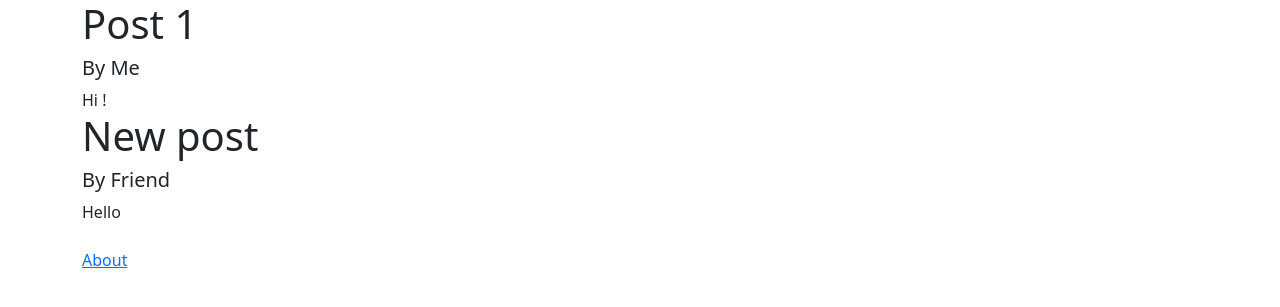
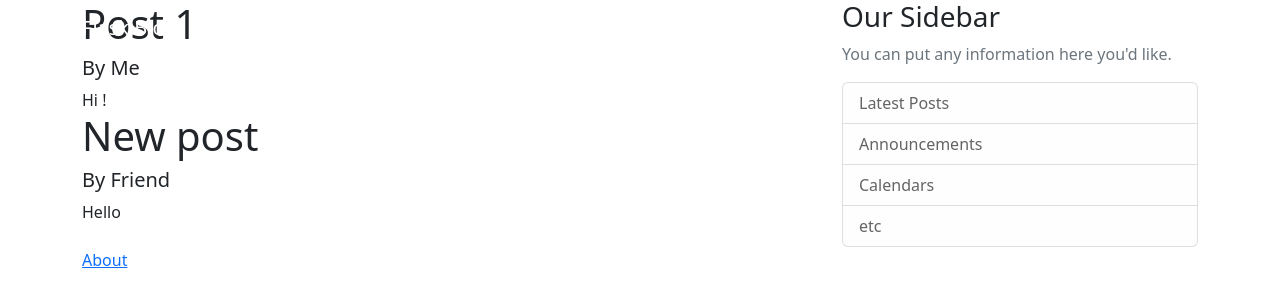
Before and after one commit to soumya-prabha-maiti/Flask-blog, a Flask app: page / in a window 1280 px wide. Shown: the top 307 px of the page. Run offline with Flask 2, Linux system fonts and the light colour scheme.

Commit message:
Added navbar and sidebar

```diff
--- a/templates/base.html
+++ b/templates/base.html
@@ -5,20 +5,66 @@
         <meta http-equiv="X-UA-Compatible" content="IE=edge">
         <meta name="viewport" content="width=device-width, initial-scale=1.0">
         {% if  newTitle %}
-        <title>Flask Blog - {{newTitle}}</title>
+            <title>Flask Blog - {{ newTitle }}</title>
         {% else %}
             <title>Flask Blog</title>
         {% endif %}
+        <!-- CSS only -->
+        <link href="https://cdn.jsdelivr.net/npm/bootstrap@5.2.0-beta1/dist/css/bootstrap.min.css"
+              rel="stylesheet"
+              integrity="sha384-0evHe/X+R7YkIZDRvuzKMRqM+OrBnVFBL6DOitfPri4tjfHxaWutUpFmBp4vmVor"
+              crossorigin="anonymous">
+    </head>
+    <body>
+        <header class="site-header">
+            <nav class="navbar navbar-expand-md navbar-dark bg-steel fixed-top">
+                <div class="container">
+                    <a class="navbar-brand mr-4" href="/">Flask Blog</a>
+                    <button class="navbar-toggler"
+                            type="button"
+                            data-toggle="collapse"
+                            data-target="#navbarToggle"
+                            aria-controls="navbarToggle"
+                            aria-expanded="false"
+                            aria-label="Toggle navigation">
+                        <span class="navbar-toggler-icon"></span>
+                    </button>
+                    <div class="collapse navbar-collapse" id="navbarToggle">
+                        <div class="navbar-nav mr-auto">
+                            <a class="nav-item nav-link" href="/">Home</a>
+                            <a class="nav-item nav-link" href="/about">About</a>
+                        </div>
+                        <!-- Navbar Right Side -->
+                        <div class="navbar-nav">
+                            <a class="nav-item nav-link" href="/login">Login</a>
+                            <a class="nav-item nav-link" href="/register">Register</a>
+                        </div>
+                    </div>
+                </div>
+            </nav>
+        </header>
 
-    <!-- CSS only -->
-    <link href="https://cdn.jsdelivr.net/npm/bootstrap@5.2.0-beta1/dist/css/bootstrap.min.css" rel="stylesheet" integrity="sha384-0evHe/X+R7YkIZDRvuzKMRqM+OrBnVFBL6DOitfPri4tjfHxaWutUpFmBp4vmVor" crossorigin="anonymous">
-</head>
-
-<body>
-
-    <div class="container">
-        {% block content %}{% endblock content %}
+        <main role="main" class="container">
+            <div class="row">
+                <div class="col-md-8">
+                    {% block content %}{% endblock %}
                 </div>
+                <div class="col-md-4">
+                    <div class="content-section">
+                        <h3>Our Sidebar</h3>
+                        <p class='text-muted'>
+                            You can put any information here you'd like.
+                            <ul class="list-group">
+                                <li class="list-group-item list-group-item-light">Latest Posts</li>
+                                <li class="list-group-item list-group-item-light">Announcements</li>
+                                <li class="list-group-item list-group-item-light">Calendars</li>
+                                <li class="list-group-item list-group-item-light">etc</li>
+                            </ul>
+                        </p>
+                    </div>
+                </div>
+            </div>
+        </main>
 
         <!-- JavaScript Bundle with Popper -->
         <script src="https://cdn.jsdelivr.net/npm/bootstrap@5.2.0-beta1/dist/js/bootstrap.bundle.min.js" integrity="sha384-pprn3073KE6tl6bjs2QrFaJGz5/SUsLqktiwsUTF55Jfv3qYSDhgCecCxMW52nD2" crossorigin="anonymous"></script>
```
Also changed, not shown: templates/home.html (+4 -4 lines). Lines whose indentation alone changed are shown as unchanged.
